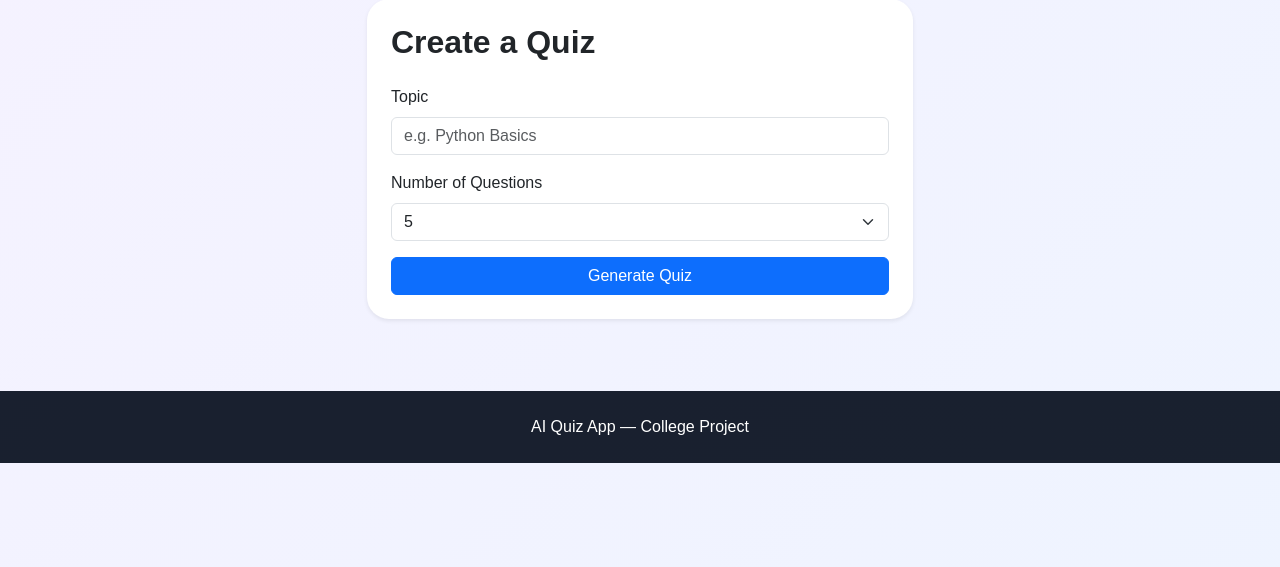
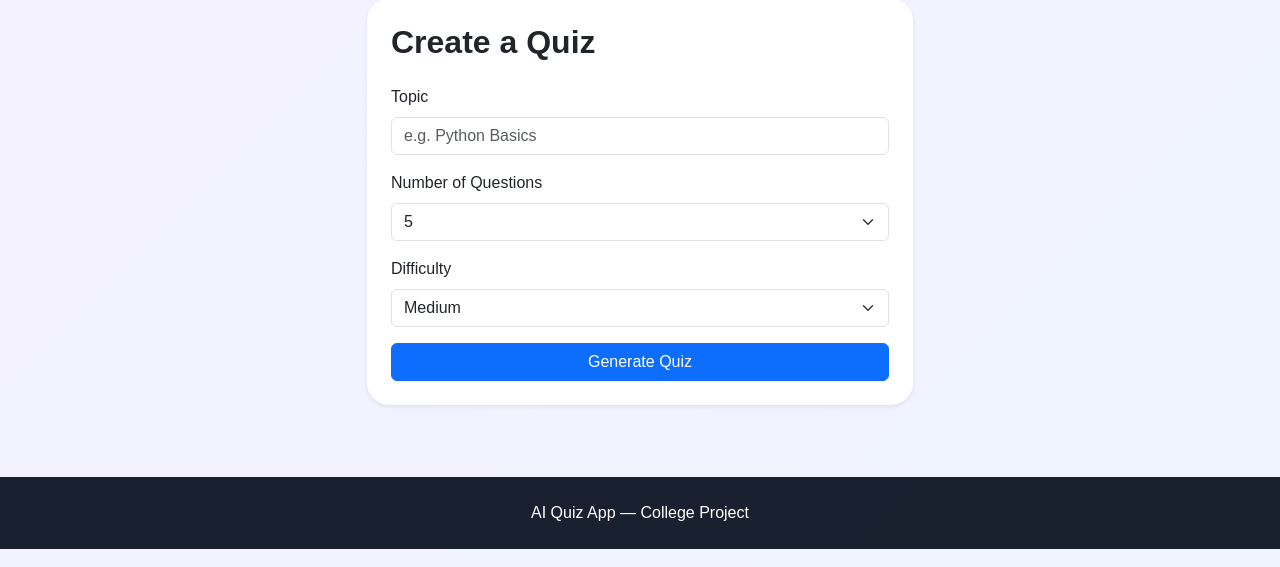
Before and after one commit to omkar-afk1213/AI-Quiz-App, a Flask app: page /quiz/setup in a window 1280 px wide. Shown: the part 81-648 px from the top of the page. Run offline with Flask 3, Linux system fonts and the light colour scheme; a user stored in the database is signed in.

Commit message:
Add difficulty level support

```diff
--- a/routes/quiz.py
+++ b/routes/quiz.py
@@ -26,12 +26,17 @@ def setup():
     if request.method == "POST":
         topic = request.form.get("topic", "").strip()
         count = request.form.get("count", "5")
+        difficulty = request.form.get("difficulty", "medium")
         topic = re.sub(r"<.*?>", "", topic)
         topic = topic[:100]
 
         if not topic:
             flash("Please enter a quiz topic.", "danger")
             return render_template("quiz/setup.html")
+
+        difficulty = str(difficulty or "medium").strip().lower()
+        if difficulty not in {"easy", "medium", "hard"}:
+            difficulty = "medium"
 
         try:
             count = int(count)
@@ -46,10 +51,11 @@ def setup():
 
         session["topic"] = topic
         session["question_count"] = count
+        session["difficulty"] = difficulty
         session["quiz_questions"] = []
 
         try:
-            generated = QuizGenerator.generate(topic, count)
+            generated = QuizGenerator.generate(topic, count, difficulty=difficulty)
             session["quiz_questions"] = generated
             session["quiz_generation_count"] = int(session.get("quiz_generation_count", 0)) + 1
             return redirect(url_for("quiz.take"))
@@ -87,6 +93,7 @@ def submit():
     score = 0
     answers_for_db = []
     topic = session.get("topic", "General")
+    difficulty = session.get("difficulty", "medium")
 
     for index, question in enumerate(questions):
         answer_key = f"question_{index}"
@@ -121,12 +128,14 @@ def submit():
         "score": score,
         "total": total,
         "topic": topic,
+        "difficulty": difficulty,
         "answers": user_answers,
         "attempt_id": attempt_id,
     }
     session.pop("quiz_questions", None)
     session.pop("topic", None)
     session.pop("question_count", None)
+    session.pop("difficulty", None)
     return redirect(url_for("quiz.result"))
 
 
--- a/templates/quiz/history.html
+++ b/templates/quiz/history.html
@@ -10,6 +10,7 @@
       <thead>
         <tr>
           <th>Topic</th>
+          <th>Difficulty</th>
           <th>Questions</th>
           <th>Score</th>
           <th>Percentage</th>
@@ -22,6 +23,7 @@
           {% for attempt in attempts %}
             <tr>
               <td>{{ attempt.topic }}</td>
+              <td>{{ attempt.difficulty or 'medium' }}</td>
               <td>{{ attempt.num_questions }}</td>
               <td>{{ attempt.score }} / {{ attempt.total }}</td>
               <td>{{ attempt.percentage }}%</td>
@@ -31,7 +33,7 @@
           {% endfor %}
         {% else %}
           <tr>
-            <td colspan="6" class="text-center text-muted">No quiz attempts yet.</td>
+            <td colspan="7" class="text-center text-muted">No quiz attempts yet.</td>
           </tr>
         {% endif %}
       </tbody>
--- a/templates/quiz/result.html
+++ b/templates/quiz/result.html
@@ -16,6 +16,7 @@
       <div class="card-body">
         <h4 class="fw-bold">Performance Summary</h4>
         <p class="mb-2"><strong>Topic:</strong> {{ result.topic }}</p>
+        <p class="mb-2"><strong>Difficulty:</strong> {{ result.difficulty or 'medium' }}</p>
         <p class="mb-2"><strong>Average Score:</strong> {{ analysis.avg_score }}%</p>
         <p class="mb-0"><strong>Recommendation:</strong> {{ analysis.recommendation }}</p>
       </div>
--- a/templates/quiz/setup.html
+++ b/templates/quiz/setup.html
@@ -21,6 +21,14 @@
             <option value="20">20</option>
           </select>
         </div>
+        <div class="mb-3">
+          <label for="difficulty" class="form-label">Difficulty</label>
+          <select class="form-select" id="difficulty" name="difficulty">
+            <option value="easy">Easy</option>
+            <option value="medium" selected>Medium</option>
+            <option value="hard">Hard</option>
+          </select>
+        </div>
         <button type="submit" class="btn btn-primary w-100">Generate Quiz</button>
       </form>
     </div>
```
Also changed, not shown: services/ai_service.py (+7 -2 lines), services/quiz_generator.py (+6 -2 lines), tests/test_quiz_difficulty.py (added, +20 -0 lines).
